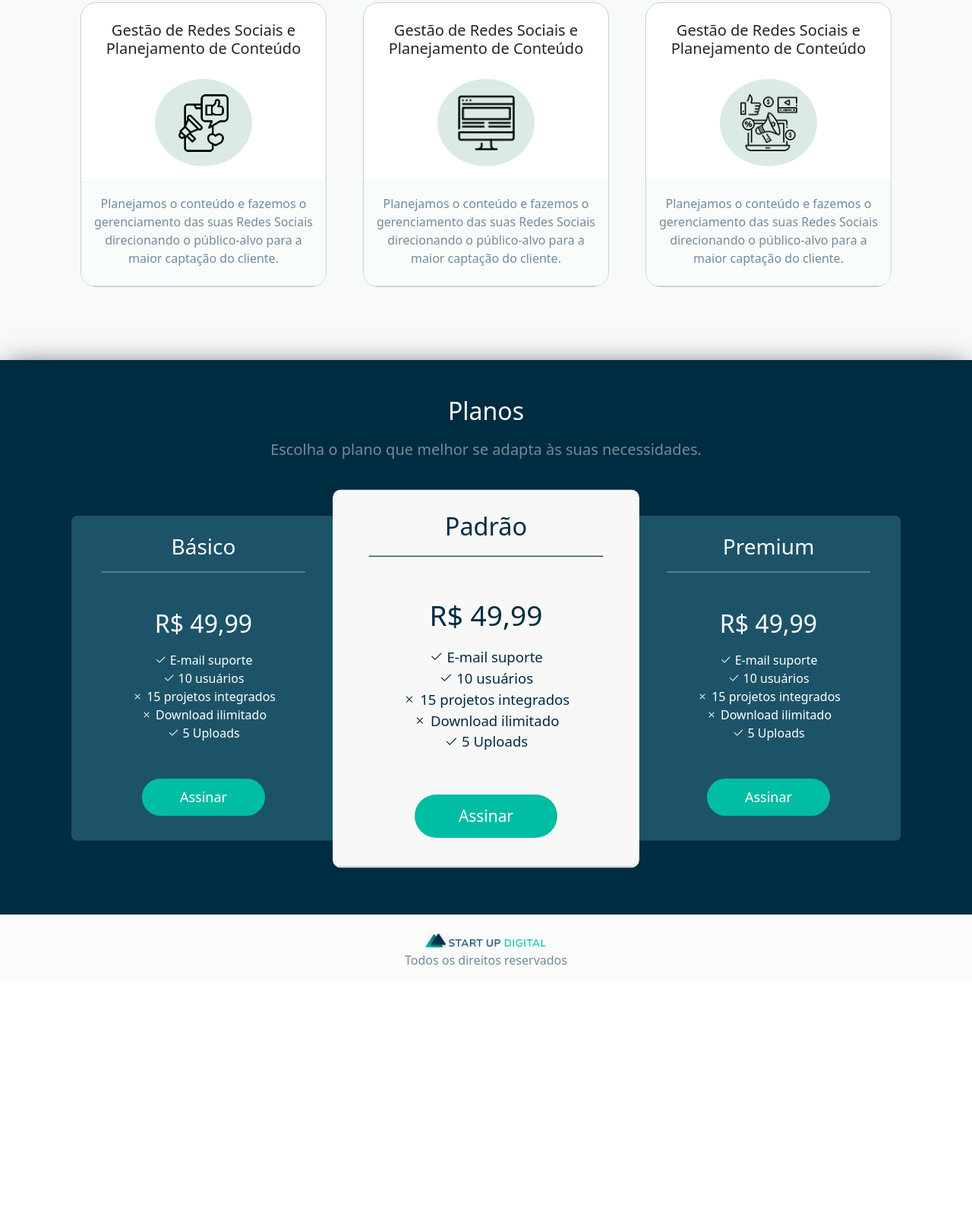
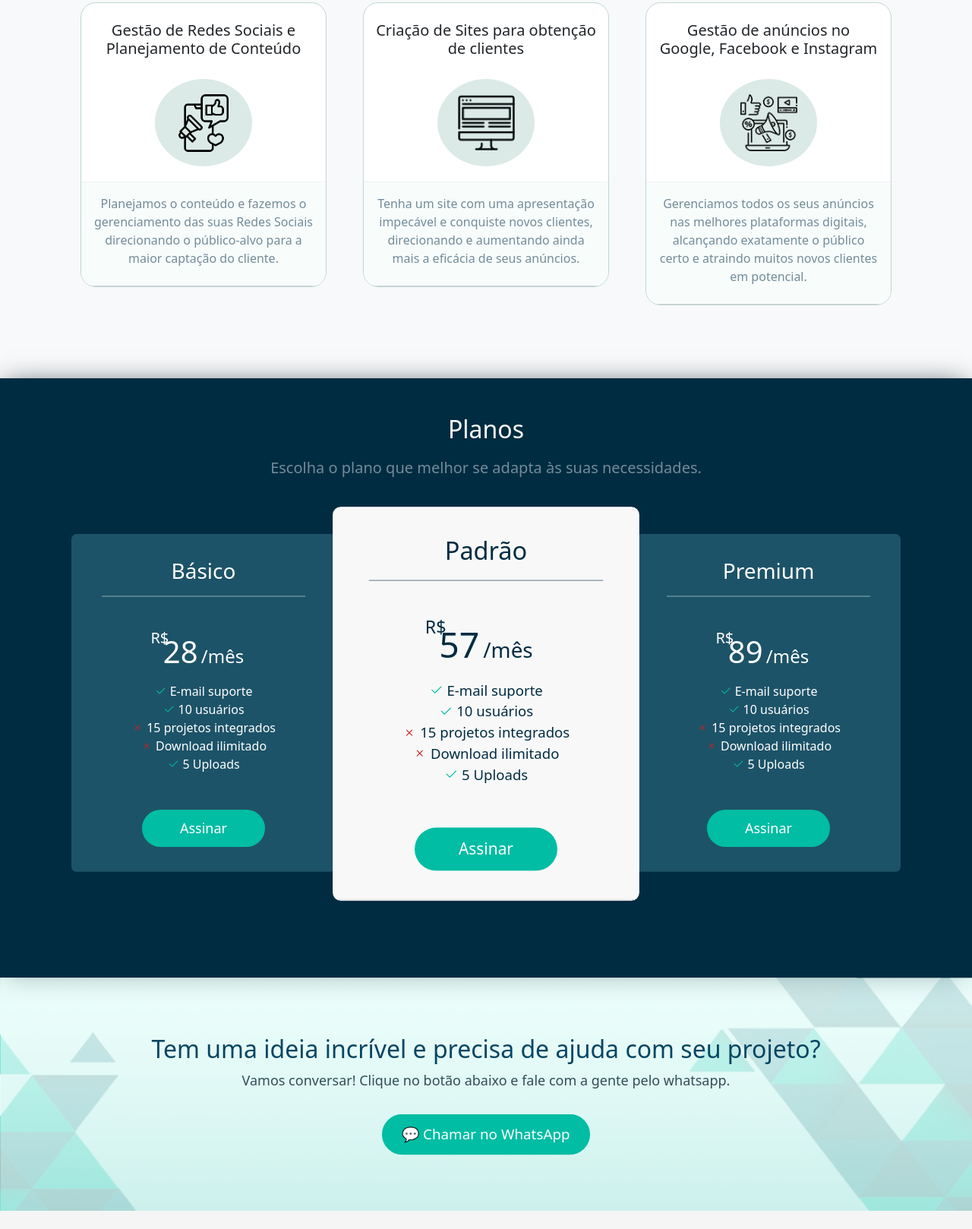
Before and after one commit to Donizetejr/StartDigital, a website: page indexResponsive.html in a window 1280 px wide. Shown: the part 1166-2784 px from the top of the page at 76% size. Before the commit the page ends 2474 px from the top, so only its background shows below. Drawn offline with nearby package versions, Linux system fonts and the light colour scheme.

Commit message:
section fale conosco

```diff
--- a/app/src/css/indexResponsive.css
+++ b/app/src/css/indexResponsive.css
@@ -44,30 +44,30 @@ p {
 }
 
 .navbar-brand img {
-    height: 30px; /* Ajuste a altura conforme necessário */
-    object-fit: contain; /* Garante que a imagem não fique esticada */
-    display: block; /* Evita espaços indesejados */
+    height: 30px;
+    object-fit: contain;
+    display: block;
 }
 
 /* Garante alinhamento correto da logo */
 .navbar-brand {
     display: flex;
-    align-items: center; /* Alinha verticalmente */
+    align-items: center;
 }
 
 /* Ajuste para telas menores (Celular - <576px) */
 @media (max-width: 576px) {
     .navbar-brand {
-        justify-content: flex-start; /* Alinha a logo à esquerda */
-        padding-left: 10px; /* Pequeno espaçamento para não encostar na borda */
+        justify-content: flex-start;
+        padding-left: 10px;
     }
 }
 
 
 /* Estilização textos nav */
 .navbar-nav .nav-link.active {
-    color: var(--cor-azul-escuro) !important; /* Muda a cor do item ativo */
-    font-weight: 600; /* Deixa o texto mais forte */
+    color: var(--cor-azul-escuro) !important;
+    font-weight: 600;
 }
 
 .nav-link {
@@ -127,21 +127,21 @@ p {
 
 .separador-container {
         width: 40px;
-        height: 3px; /* Define a altura da linha */
-        background-color: var(--cor-azul-escuro); /* Cor da linha */
-        margin: auto; /* Centraliza horizontalmente */
+        height: 3px;
+        background-color: var(--cor-azul-escuro);
+        margin: auto;
 }
 
 
 .icone-circulo {
-    width: 128px; /* Tamanho do círculo */
+    width: 128px;
     height: 115px;
-    background-color: #dbeae6; /* Azul claro transparente */
-    border-radius: 50%; /* Torna o fundo um círculo */
+    background-color: #dbeae6;
+    border-radius: 50%;
     display: flex;
     justify-content: center;
     align-items: center;
-    margin: 20px auto; /* Centraliza */
+    margin: 20px auto;
 }
 
 /* card serviços */
@@ -170,6 +170,7 @@ p {
     -webkit-box-shadow: -1px 3px 35px -8px rgba(38,50,56,1);
     -moz-box-shadow: -1px 3px 35px -8px rgba(38,50,56,1);
     box-shadow: -1px 3px 35px -8px rgba(38,50,56,1);
+    padding-bottom: 90px;
 }
 
 /* Estilizacao para card claro (padrao) */
@@ -188,7 +189,7 @@ p {
 }
 
 .separador-padrao {
-    border-bottom: 1px solid #002c41;
+    border-bottom: 1px solid #002c4180;
 }
 
 .texto-planos-padrao {
@@ -206,6 +207,39 @@ p {
     border-bottom: 2px solid #dbf8f247;
 }
 
+.color-planos {
+    color: var(--cor-azul-escuro);
+}
+
+/* Ajuste do valor (R$) */
+.real {
+    position: absolute;
+    top: 28%;
+    left: 30%;
+}
+
+.icon-check {
+    color: var(--cor-verde-agua);
+}
+
+.icon-close {
+    color: rgb(194, 36, 36);
+}
+
+@media (max-width: 768px) {
+    .rs-escuro {
+        top: 27%;
+        left: 35%;
+    }
+}
+
+@media (min-width: 768px) and (max-width: 1399px) {
+    .rs-escuro {
+        top: 27%;
+        left: 28%;
+    }
+}
+
 /* Botao planos */
 .botao-planos {
     border-radius: 25px;
@@ -216,7 +250,6 @@ p {
 }
 
 /* Destaque responsivo card principal */
-
 @media (min-width: 768px) {
     .destaque {
         transform: scale(1.16); /* Aumenta o tamanho */
@@ -229,13 +262,60 @@ p {
     }
 }
 
+/* Section Entre em Contato */
+.fale-conosco {
+    background-image: url(../images/bkg-contato.png);
+    background-repeat: no-repeat;
+    background-size: cover;
+    color: #064663;
+    padding: 75px 20px;
+}
+
+.texto-contato {
+    color: #304f55;
+    font-size: 18px;
+}
+
+.btn-whatsapp {
+    background-color: var(--cor-verde-agua);
+    color: white;
+    font-size: 18px;
+    padding: 12px 25px;
+    border-radius: 50px;
+    text-decoration: none;
+    display: inline-flex;
+    align-items: center;
+    gap: 8px;
+    transition: 0.3s;
+    animation: pulse 1.5s infinite;
+}
+
+.btn-whatsapp:hover {
+    background-color: #20aa93d0;
+}
+
+@keyframes pulse {
+    0% { transform: scale(1); }
+    50% { transform: scale(1.05); }
+    100% { transform: scale(1); }
+}
+
 /* Section Rodapé */
 .bkg-rodape {
-    background-color: #fbfbfc;
+    background-color: #f4f5f4;
+    margin: 0;
 }
 
 .rodape {
 
     color: #6d8088;
-    font-size: 12px;
+    font-size: 13px;
 }
+
+/* botao flutuante */
+.whatsapp {
+    position: fixed;
+    bottom: 20px;
+    right: 25px;
+    z-index: 9999;
+}
--- a/indexResponsive.html
+++ b/indexResponsive.html
@@ -56,7 +56,7 @@
     <!-- Fim Nav -->
 
     <!-- Inicio Banner -->
-    <section>
+    <section id="banner">
         <div>
             <div class="container-banner">
                 <div class="row p-0">
@@ -89,27 +89,28 @@
                     </div>
                     <div class="col-md-4 col-12">
                         <div class="card">
-                            <h5 class="card-title text-center pt-4 px-3 titulo-servico">Gestão de Redes Sociais e
-                                Planejamento de Conteúdo</h5>
+                            <h5 class="card-title text-center pt-4 px-3 titulo-servico">Criação de Sites para
+                                obtenção de clientes</h5>
                             <div class="icone-circulo">
                                 <img class="mx-auto pt-4 pb-4" src="./app/src/images/Icon2.png" width="75px">
                             </div>
                             <div class="card-header card-texto pt-3">
-                                <p class="text-center">Planejamos o conteúdo e fazemos o gerenciamento das suas Redes
-                                    Sociais direcionando o público-alvo para a maior captação do cliente.</p>
+                                <p class="text-center">Tenha um site com uma apresentação impecável e conquiste novos
+                                    clientes, direcionando e aumentando ainda mais a eficácia de seus anúncios.</p>
                             </div>
                         </div>
                     </div>
                     <div class="col-md-4 col-12">
                         <div class="card">
-                            <h5 class="card-title text-center pt-4 px-3 titulo-servico">Gestão de Redes Sociais e
-                                Planejamento de Conteúdo</h5>
+                            <h5 class="card-title text-center pt-4 px-3 titulo-servico">Gestão de anúncios no Google,
+                                Facebook e Instagram</h5>
                             <div class="icone-circulo">
                                 <img class="mx-auto pt-4 pb-4" src="./app/src/images/Icon3.png" width="75px">
                             </div>
                             <div class="card-header card-texto pt-3">
-                                <p class="text-center">Planejamos o conteúdo e fazemos o gerenciamento das suas Redes
-                                    Sociais direcionando o público-alvo para a maior captação do cliente.</p>
+                                <p class="text-center">Gerenciamos todos os seus anúncios nas melhores plataformas
+                                    digitais, alcançando exatamente o público certo e atraindo muitos novos clientes em
+                                    potencial.</p>
                             </div>
                         </div>
                     </div>
@@ -117,12 +118,11 @@
             </div>
         </div>
     </section>
-
     <!-- Fim Card Serviços -->
 
     <!-- Inicio Card Planos -->
-    <section>
-        <div class="bkg-planos pb-5">
+    <section id="planos">
+        <div class="bkg-planos">
             <h2 class="text-center pt-5 text-white">Planos</h2>
             <p class="text-center pb-5 mb-4 pt-2 fs-5">Escolha o plano que melhor se adapta às suas necessidades.</p>
             <div class="container pb-5">
@@ -130,8 +130,13 @@
                     <div class="col-md-4 col-12">
                         <div class="card card-basico-premium card-dark">
                             <div class="card-header">
-                        <h3 class="text-center text-white separador-basico-premium mt-3 mb-5 pb-3 mx-4">Básico</h3>
-                        <h6 class="card-subtitle mt-4 mb-3 fs-2 text-white text-center">R$ 49,99</h6>
+                                <h3 class="text-center text-white separador-basico-premium mt-4 mb-5 pb-3 mx-4">Básico
+                                </h3>
+                                <div class="my-3 text-center text-white">
+                                    <span class="real d-flex flex-column h5">R$</span>
+                                    <span class="h1">28</span>
+                                    <span class="h4">/mês</span>
+                                </div>
                                 <div class="text-center">
                                     <div class="text-center text-white">
                                         <ul class="list-unstyled">
@@ -152,8 +157,12 @@
                     <div class="col-md-4 col-12 destaque">
                         <div class="card card-padrao">
                             <div class="card-header">
-                        <h3 class="text-center titulo-sessoes separador-padrao mt-3 mb-5 pb-3 mx-4">Padrão</h3>
-                        <h6 class="card-subtitle mt-4 mb-3 fs-2 text-center texto-planos-padrao">R$ 49,99</h6>
+                                <h3 class="text-center titulo-sessoes separador-padrao mt-4 mb-5 pb-3 mx-4">Padrão</h3>
+                                <div class="my-3 text-center color-planos">
+                                    <span class="real d-flex flex-column h5">R$</span>
+                                    <span class="h1">57</span>
+                                    <span class="h4">/mês</span>
+                                </div>
                                 <div class="text-center texto-planos-padrao">
                                     <ul class="list-unstyled">
                                         <li><i class="bi bi-check2 icon-check"></i> E-mail suporte</li>
@@ -172,8 +181,13 @@
                     <div class="col-md-4 col-12">
                         <div class="card card-basico-premium">
                             <div class="card-header">
-                        <h3 class="text-center text-white separador-basico-premium mt-3 mb-5 pb-3 mx-4">Premium</h3>
-                        <h6 class="card-subtitle mt-4 mb-3 fs-2 text-white text-center">R$ 49,99</h6>
+                                <h3 class="text-center text-white separador-basico-premium mt-4 mb-5 pb-3 mx-4">Premium
+                                </h3>
+                                <div class="my-3 text-center text-white">
+                                    <span class="real d-flex flex-column h5">R$</span>
+                                    <span class="h1">89</span>
+                                    <span class="h4">/mês</span>
+                                </div>
                                 <div class="text-center">
                                     <div class="text-center text-white">
                                         <ul class="list-unstyled">
@@ -197,23 +211,34 @@
     </section>
     <!-- Fim Card Planos -->
 
+    <!-- Inicio Entre em Contato -->
+    <section id="contato">
+        <div class="fale-conosco text-center">
+            <h2>Tem uma ideia incrível e precisa de ajuda com seu projeto?</h2>
+            <p class="texto-contato pb-3">Vamos conversar! Clique no botão abaixo e fale com a gente pelo whatsapp.</p>
+            <a href="https://wa.me/12981854964" target="_blank" class="btn-whatsapp">💬 Chamar no WhatsApp</a>
+        </div>
+    </section>
+    <!-- Fim Entre em Contato -->
+
     <footer>
         <div class="bkg-rodape">
-            <div class=" rodape text-center pt-4">
+            <div class="text-center pt-4 pb-2">
                 <img src="../app/src/images/logo-start_lg.png" width="160px">
             </div>
-            <div>
-                <p class="text-center pt-1 pb-3 fs-6">Todos os direitos reservados</p>
+            <div class="text-center pb-3">
+                <span class="rodape">Todos os direitos reservados</span>
             </div>
         </div>
     </footer>
 
-    <!-- <div class="whatsapp">
-    <a href="https://wa.me/5512981854964?text=Olá%2C%20vim%20do%20site%20Start%20Up%20Digital%20e%20gostaria%20de%20fazer%20um%20orçamento%20para%20desenvolver%20meu%20site.%20Podemos%20conversar%3F" target="_blank">
+    <div class="whatsapp">
+        <a href="https://wa.me/5512981854964?text=Olá%2C%20vim%20do%20site%20Start%20Up%20Digital%20e%20gostaria%20de%20fazer%20um%20orçamento%20para%20desenvolver%20meu%20site.%20Podemos%20conversar%3F"
+            target="_blank">
             <img src="../app/src/images/whatsapp-removebg-preview.png" width="80" alt="Fale conosco pelo whatsapp"
                 title="Fale conosco pelo whatsapp" />
         </a>
-</div> -->
+    </div>
 
 </body>
 
```
Also changed, not shown: 1 other file. Lines whose indentation alone changed are shown as unchanged.
